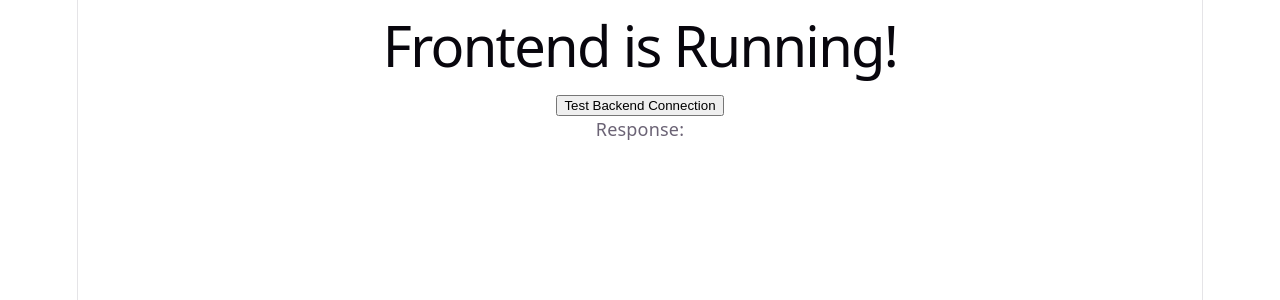
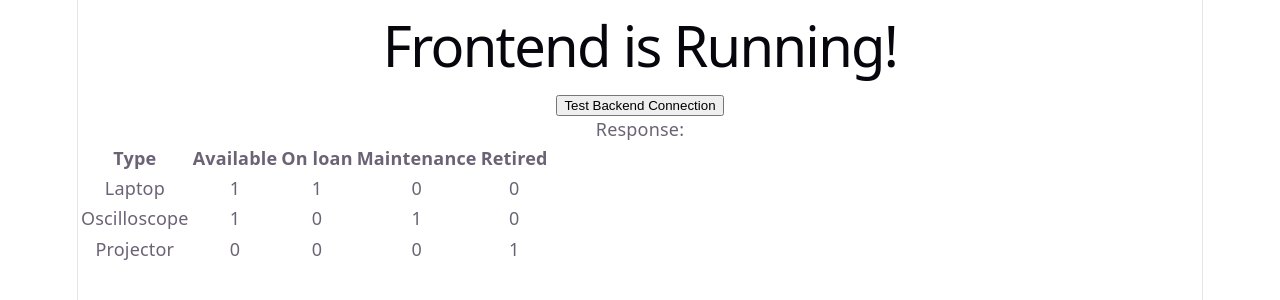
Before and after one commit to dakinfe0106/ECE-equip-manager, a React (Vite) app in the folder frontend/: page / in a window 1280 px wide. Shown: the top 300 px of the page. Built offline with nearby package versions, Linux system fonts and the light colour scheme.

Commit message:
Add equipment availability summary with sample data

```diff
--- a/frontend/src/App.tsx
+++ b/frontend/src/App.tsx
@@ -1,5 +1,6 @@
 import { useState } from 'react'
 import './App.css'
+import AvailabilitySummary from './AvailabilitySummary'
 
 function App() {
   const [message, setMessage] = useState('')
@@ -15,7 +16,7 @@ function App() {
     }
   }
 
-   return (
+  return (
     <div>
       <h1>Frontend is Running!</h1>
 
@@ -24,6 +25,8 @@ function App() {
       </button>
 
       <p>Response: {message}</p>
+
+      <AvailabilitySummary />
     </div>
   )
 }
--- /dev/null
+++ b/frontend/src/AvailabilitySummary.tsx
@@ -0,0 +1,30 @@
+import { countByType, type Asset } from './availability';
+
+const sampleAssets: Asset[] = [
+  { id: '0001', type: 'Laptop', status: 'Available' },
+  { id: '0002', type: 'Laptop', status: 'On_Loan' },
+  { id: '0003', type: 'Oscilloscope', status: 'Under_Maintenance' },
+  { id: '0004', type: 'Oscilloscope', status: 'Available' },
+  { id: '0005', type: 'Projector', status: 'Retired' },
+];
+
+export default function AvailabilitySummary() {
+  const counts = countByType(sampleAssets);
+  return (
+    <table>
+      <thead>
+        <tr>
+          <th>Type</th><th>Available</th><th>On loan</th><th>Maintenance</th><th>Retired</th>
+        </tr>
+      </thead>
+      <tbody>
+        {Object.entries(counts).map(([type, c]) => (
+          <tr key={type}>
+            <td>{type}</td><td>{c.Available}</td><td>{c.On_Loan}</td>
+            <td>{c.Under_Maintenance}</td><td>{c.Retired}</td>
+          </tr>
+        ))}
+      </tbody>
+    </table>
+  );
+}
--- /dev/null
+++ b/frontend/src/availability.ts
@@ -0,0 +1,18 @@
+export type Status = 'Available' | 'On_Loan' | 'Under_Maintenance' | 'Retired';
+
+export interface Asset {
+  id: string;
+  type: string;
+  status: Status;
+}
+
+export type StatusCounts = Record<Status, number>;
+
+export function countByType(assets: Asset[]): Record<string, StatusCounts> {
+  const result: Record<string, StatusCounts> = {};
+  for (const asset of assets) {
+    result[asset.type] ??= { Available: 0, On_Loan: 0, Under_Maintenance: 0, Retired: 0 };
+    result[asset.type][asset.status] += 1;
+  }
+  return result;
+}
```
Also changed, not shown: 1 other file (tests, documents, lock files or other folders).
